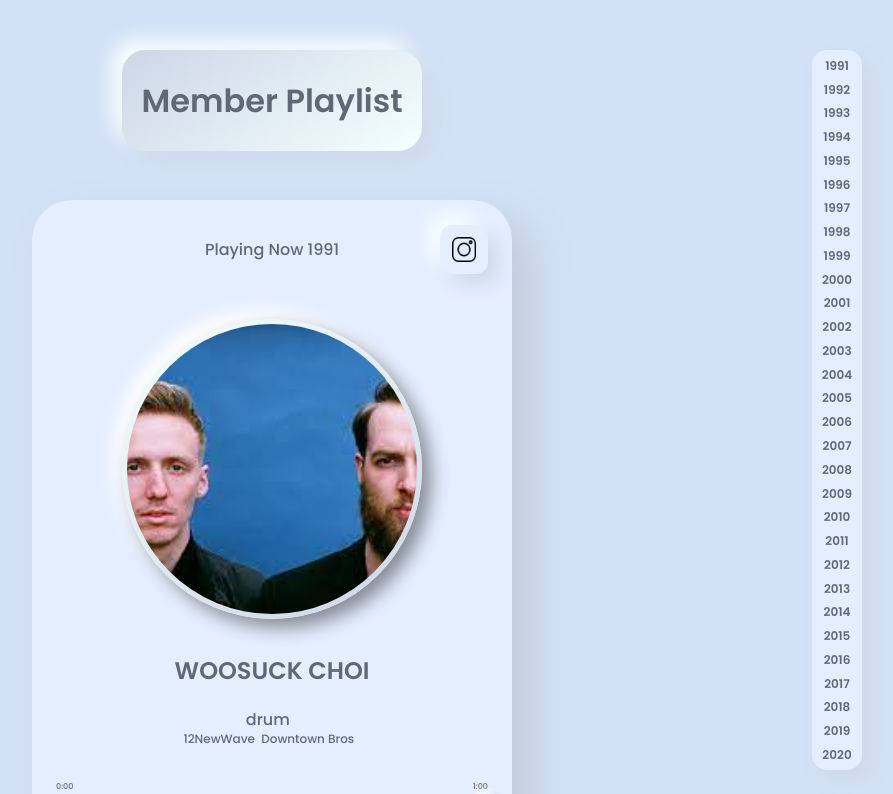
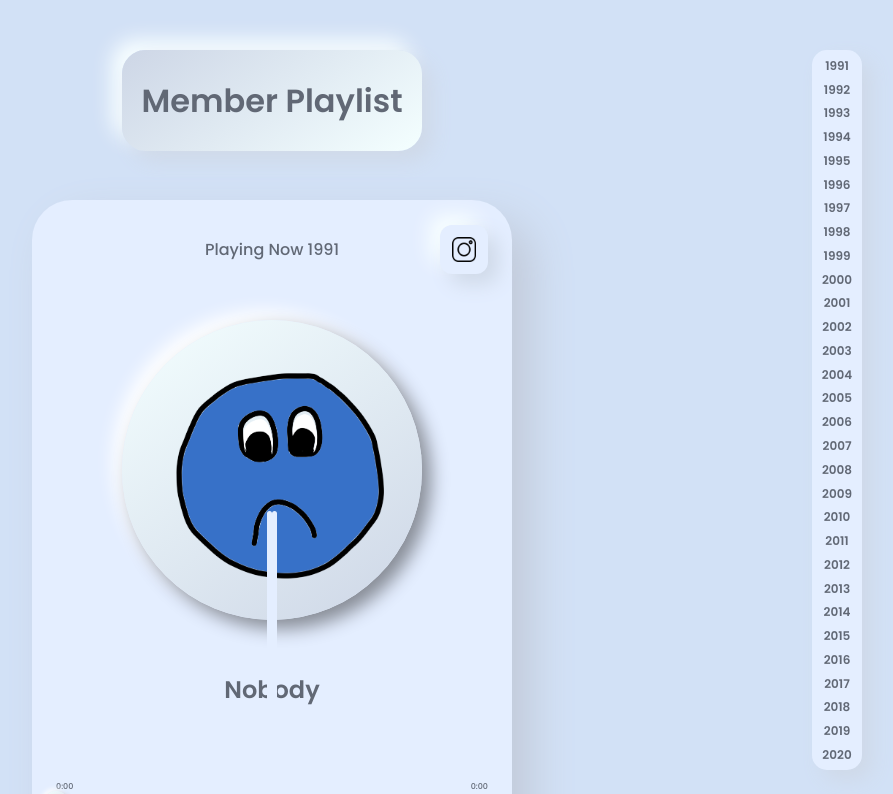
Before and after one commit to CriminalPenguin/artist_in_hema, a React (Create React App) app in the folder hema-app/: page /members in a window 1280 px wide. Shown: the top 794 px of the page, without its empty margins (368-1261 px from the left). Built offline with nearby package versions, Linux system fonts and the light colour scheme.

Commit message:
더미 데이터 제거 및 에러 방지 코드 작성

```diff
--- a/hema-app/src/App.css
+++ b/hema-app/src/App.css
@@ -2,28 +2,6 @@
   text-align: center;
   font-family: 'Poppins', sans-serif;
 }
-
-/* PC , 테블릿 가로 (해상도 768px ~ 1023px)*/
-@media all and (min-width:768px) and (max-width:1023px) {
-  /*스타일입력*/
-}
-
-/* 테블릿 세로 (해상도 768px ~ 1023px)*/
-@media all and (min-width:768px) and (max-width:1023px) {
-  /*스타일입력*/
-}
-
-/* 모바일 가로, 테블릿 세로 (해상도 480px ~ 767px)*/
-@media all and (min-width:480px) and (max-width:767px) {
-  /*스타일입력*/
-}
-
-/* 모바일 가로, 테블릿 세로 (해상도 ~ 479px)*/
-@media all and (max-width:479px) {
-  /*스타일입력*/
-}
-
-
 
 .Div1 {
   position: relative;
@@ -244,16 +222,31 @@
 .CardPart {
   display: flex;
   flex-direction: column;
-  height: 80%;
+  height: 70%;
   width: 100%;
   justify-content: center;
   align-items: center;
   text-align: center;
 }
 
+.Join {
+  width: 100%;
+  height: 10%;
+  display: flex;
+  justify-content: center;
+  align-items: center;
+  text-align: center;
+  cursor: pointer;
+}
+
+.Join a {
+  text-decoration: none;
+  color: #616875;
+}
+
 .Card {
   position: relative;
-  height: 70%;
+  height: 78%;
   width: 100%;
   display: flex;
   justify-content: center;
@@ -277,7 +270,7 @@
 }
 
 .More {
-  height: 25%;
+  height: 17%;
   display: flex;
   justify-content: center;
   align-items: center;
@@ -406,3 +399,35 @@
     transform: none;
   }
 }
+
+/* PC , 테블릿 가로 (해상도 768px ~ 1023px)*/
+@media all and (min-width:768px) and (max-width:1023px) {
+  /*스타일입력*/
+}
+
+/* 테블릿 세로 (해상도 768px ~ 1023px)*/
+@media all and (min-width:768px) and (max-width:1023px) {
+  /*스타일입력*/
+}
+
+/* 모바일 가로, 테블릿 세로 (해상도 480px ~ 767px)*/
+@media all and (min-width:480px) and (max-width:767px) {
+  /*스타일입력*/
+  .Logobox {
+    position: absolute;
+    display: flex;
+    bottom: 40px;
+    right: 20px;
+  }
+
+  .Logobox img {
+    margin-left: 40px;
+    height: 30px;
+    width: 30px;
+  }
+}
+
+/* 모바일 가로, 테블릿 세로 (해상도 ~ 479px)*/
+@media all and (max-width:479px) {
+  /*스타일입력*/
+}
--- a/hema-app/src/App.js
+++ b/hema-app/src/App.js
@@ -9,6 +9,7 @@ import { useState } from 'react';
 import dummy from "./data/data.json"
 
 import Members from './Members2.js';
+import Register from './Register.js';
 
 import { Route } from 'react-router-dom';
 
@@ -50,6 +51,10 @@ function App() {
 
       <Route path="/members">
         <Members></Members>
+      </Route>
+
+      <Route path="/register">
+        <Register></Register>
       </Route>
     </div>
   );
@@ -129,7 +134,7 @@ function Div3(props) {
   return (
     <div className="Div3">
       <div className="CardTitle">
-        <div className="Title">Random Artists</div>
+        <div className="Title">Artists</div>
       </div>
       <div className="CardPart">
         <CardSlide 카드={props.카드} 카드변경={props.카드변경} 랜덤아이디={props.랜덤아이디}></CardSlide>
@@ -146,6 +151,7 @@ function Div3(props) {
         </div>
 
       </div>
+      <div className="Join"><a href="/register">Are you a member of this community?</a></div>
     </div>
   );
 } //파트3만 렌더링
--- a/hema-app/src/Members2.css
+++ b/hema-app/src/Members2.css
@@ -23,6 +23,13 @@
   font-size: 12px;
   line-height: 17px;
   cursor: pointer;
+}
+
+.Navbar div:hover {
+  font-weight: 800;
+  font-size: 14px;
+  line-height: 17px;
+
 }
 
 .Main {
@@ -352,3 +359,45 @@
   height: 100%;
   width: 30%;
 }
+
+/* 테블릿 세로 (해상도 768px ~ 1023px)*/
+@media all and (min-width:768px) and (max-width:1023px) {
+  /*스타일입력*/
+}
+
+/* 모바일 가로, 테블릿 세로 (해상도 480px ~ 767px)*/
+@media all and (min-width:480px) and (max-width:767px) {
+  /*스타일입력*/
+  .Navbar {
+    height: 100%;
+    width: 30px;
+    position: fixed;
+    left: 0;
+    top:0;
+    display: flex;
+    flex-direction: column;
+    justify-content: space-evenly;
+    z-index: 1;
+    border-radius: 0;
+    box-shadow: none;
+  }
+
+  .Navbar div {
+    color: #616875;
+    font-weight: 400;
+    font-size: 8px;
+    line-height: 13px;
+    cursor: pointer;
+  }
+
+  .Navbar div:hover {
+    font-weight: 600;
+    font-size: 10px;
+    line-height: 15px;
+  }
+}
+
+/* 모바일 가로, 테블릿 세로 (해상도 ~ 479px)*/
+@media all and (max-width:479px) {
+  /*스타일입력*/
+}
--- a/hema-app/src/Members2.js
+++ b/hema-app/src/Members2.js
@@ -67,9 +67,28 @@ function Show(props) {
 
   let [num, num변경] = useState(0);
   var 선택자 = data[num];
+
   var len = data.length;
   var barnum = 1/len;
+
+  if (선택자 === undefined){
+    선택자 = {
+      "id" : 0,
+      "join" : "",
+      "name" : "",
+      "class" : "",
+      "ename" : "Nobody",
+      "phone" : "01041391978",
+      "session" : [],
+      "band" : [],
+      "insta" : ""
+    };
+
+    barnum = 0;
+  }
+
   var result = barnum*(num+1)*100;
+
   const style={
     width: `${result}%`
   };
--- /dev/null
+++ b/hema-app/src/Register.css
@@ -0,0 +1,21 @@
+.Page2 {
+  display: flex;
+  width: 100%;
+  justify-content: center;
+  text-align: center;
+  align-items: center;
+  height: 100vh;
+}
+
+.Nemo {
+  height: 760px;
+  width: 480px;
+  display: flex;
+  flex-direction: column;
+  border-radius: 20px;
+  background: #e4eeff;
+
+  justify-content: center;
+  text-align: center;
+  align-items: center;
+}
--- /dev/null
+++ b/hema-app/src/Register.js
@@ -0,0 +1,13 @@
+import './Register.css';
+import React from 'react';
+
+function Register() {
+  return (
+    <div className="Page2">
+      <div className="Nemo">
+      </div>
+    </div>
+  );
+}
+
+export default Register;
--- a/hema-app/src/data/data.json
+++ b/hema-app/src/data/data.json
@@ -106,314 +106,6 @@
       "band" : ["12NewWave", "Downtown Bros"],
       "add" : "⚽️",
       "insta": ""
-    },
-    {
-      "id" : 10,
-      "join" : 1991,
-      "name" : "최우석",
-      "class" : "08",
-      "ename" : "WOOSUCK CHOI",
-      "phone" : "01087679455",
-      "session" : ["drum"],
-      "band" : ["12NewWave", "Downtown Bros"],
-      "insta": ""
-    },
-    {
-      "id" : 11,
-      "join" : 1992,
-      "name" : "최우석",
-      "class" : "08",
-      "ename" : "WOOSUCK CHOI",
-      "phone" : "01087679455",
-      "session" : ["drum"],
-      "band" : ["12NewWave", "Downtown Bros"],
-      "insta": ""
-    },
-    {
-      "id" : 12,
-      "join" : 1993,
-      "name" : "최우석",
-      "class" : "08",
-      "ename" : "WOOSUCK CHOI",
-      "phone" : "01087679455",
-      "session" : ["drum"],
-      "band" : ["12NewWave", "Downtown Bros"],
-      "insta": ""
-    },
-    {
-      "id" : 13,
-      "join" : 1994,
-      "name" : "최우석",
-      "class" : "08",
-      "ename" : "WOOSUCK CHOI",
-      "phone" : "01087679455",
-      "session" : ["drum"],
-      "band" : ["12NewWave", "Downtown Bros"],
-      "insta": ""
-    },
-    {
-      "id" : 14,
-      "join" : 1995,
-      "name" : "최우석",
-      "class" : "08",
-      "ename" : "WOOSUCK CHOI",
-      "phone" : "01087679455",
-      "session" : ["drum"],
-      "band" : ["12NewWave", "Downtown Bros"],
-      "insta": ""
-    },
-    {
-      "id" : 15,
-      "join" : 1996,
-      "name" : "최우석",
-      "class" : "08",
-      "ename" : "WOOSUCK CHOI",
-      "phone" : "01087679455",
-      "session" : ["drum"],
-      "band" : ["12NewWave", "Downtown Bros"],
-      "insta": ""
-    },
-    {
-      "id" : 16,
-      "join" : 1997,
-      "name" : "최우석",
-      "class" : "08",
-      "ename" : "WOOSUCK CHOI",
-      "phone" : "01087679455",
-      "session" : ["drum"],
-      "band" : ["12NewWave", "Downtown Bros"],
-      "insta": ""
-    },
-    {
-      "id" : 17,
-      "join" : 1998,
-      "name" : "최우석",
-      "class" : "08",
-      "ename" : "WOOSUCK CHOI",
-      "phone" : "01087679455",
-      "session" : ["drum"],
-      "band" : ["12NewWave", "Downtown Bros"],
-      "insta": ""
-    },
-    {
-      "id" : 18,
-      "join" : 1999,
-      "name" : "최우석",
-      "class" : "08",
-      "ename" : "WOOSUCK CHOI",
-      "phone" : "01087679455",
-      "session" : ["drum"],
-      "band" : ["12NewWave", "Downtown Bros"],
-      "insta": ""
-    },
-    {
-      "id" : 19,
-      "join" : 2000,
-      "name" : "최우석",
-      "class" : "08",
-      "ename" : "WOOSUCK CHOI",
-      "phone" : "01087679455",
-      "session" : ["drum"],
-      "band" : ["12NewWave", "Downtown Bros"],
-      "insta": ""
-    },
-    {
-      "id" : 20,
-      "join" : 2001,
-      "name" : "최우석",
-      "class" : "08",
-      "ename" : "WOOSUCK CHOI",
-      "phone" : "01087679455",
-      "session" : ["drum"],
-      "band" : ["12NewWave", "Downtown Bros"],
-      "insta": ""
-    },
-    {
-      "id" : 21,
-      "join" : 2002,
-      "name" : "최우석",
-      "class" : "08",
-      "ename" : "WOOSUCK CHOI",
-      "phone" : "01087679455",
-      "session" : ["drum"],
-      "band" : ["12NewWave", "Downtown Bros"],
-      "insta": ""
-    },
-    {
-      "id" : 22,
-      "join" : 2003,
-      "name" : "최우석",
-      "class" : "08",
-      "ename" : "WOOSUCK CHOI",
-      "phone" : "01087679455",
-      "session" : ["drum"],
-      "band" : ["12NewWave", "Downtown Bros"],
-      "insta": ""
-    },
-    {
-      "id" : 23,
-      "join" : 2004,
-      "name" : "최우석",
-      "class" : "08",
-      "ename" : "WOOSUCK CHOI",
-      "phone" : "01087679455",
-      "session" : ["drum"],
-      "band" : ["12NewWave", "Downtown Bros"],
-      "insta": ""
-    },
-    {
-      "id" : 24,
-      "join" : 2005,
-      "name" : "최우석",
-      "class" : "08",
-      "ename" : "WOOSUCK CHOI",
-      "phone" : "01087679455",
-      "session" : ["drum"],
-      "band" : ["12NewWave", "Downtown Bros"],
-      "insta": ""
-    },
-    {
-      "id" : 25,
-      "join" : 2006,
-      "name" : "최우석",
-      "class" : "08",
-      "ename" : "WOOSUCK CHOI",
-      "phone" : "01087679455",
-      "session" : ["drum"],
-      "band" : ["12NewWave", "Downtown Bros"],
-      "insta": ""
-    },
-    {
-      "id" : 26,
-      "join" : 2007,
-      "name" : "최우석",
-      "class" : "08",
-      "ename" : "WOOSUCK CHOI",
-      "phone" : "01087679455",
-      "session" : ["drum"],
-      "band" : ["12NewWave", "Downtown Bros"],
-      "insta": ""
-    },
-    {
-      "id" : 27,
-      "join" : 2008,
-      "name" : "최우석",
-      "class" : "08",
-      "ename" : "WOOSUCK CHOI",
-      "phone" : "01087679455",
-      "session" : ["drum"],
-      "band" : ["12NewWave", "Downtown Bros"],
-      "insta": ""
-    },
-    {
-      "id" : 28,
-      "join" : 2009,
-      "name" : "최우석",
-      "class" : "08",
-      "ename" : "WOOSUCK CHOI",
-      "phone" : "01087679455",
-      "session" : ["drum"],
-      "band" : ["12NewWave", "Downtown Bros"],
-      "insta": ""
-    },
-    {
-      "id" : 29,
-      "join" : 2010,
-      "name" : "최우석",
-      "class" : "08",
-      "ename" : "WOOSUCK CHOI",
-      "phone" : "01087679455",
-      "session" : ["drum"],
-      "band" : ["12NewWave", "Downtown Bros"],
-      "insta": ""
-    },
-    {
-      "id" : 30,
-      "join" : 2011,
-      "name" : "최우석",
-      "class" : "08",
-      "ename" : "WOOSUCK CHOI",
-      "phone" : "01087679455",
-      "session" : ["drum"],
-      "band" : ["12NewWave", "Downtown Bros"],
-      "insta": ""
-    },
-    {
-      "id" : 31,
-      "join" : 2014,
-      "name" : "최우석",
-      "class" : "08",
-      "ename" : "WOOSUCK CHOI",
-      "phone" : "01087679455",
-      "session" : ["drum"],
-      "band" : ["12NewWave", "Downtown Bros"],
-      "insta": ""
-    },
-    {
-      "id" : 32,
-      "join" : 2015,
-      "name" : "최우석",
-      "class" : "08",
-      "ename" : "WOOSUCK CHOI",
-      "phone" : "01087679455",
-      "session" : ["drum"],
-      "band" : ["12NewWave", "Downtown Bros"],
-      "insta": ""
-    },
-    {
-      "id" : 33,
-      "join" : 2016,
-      "name" : "최우석",
-      "class" : "08",
-      "ename" : "WOOSUCK CHOI",
-      "phone" : "01087679455",
-      "session" : ["drum"],
-      "band" : ["12NewWave", "Downtown Bros"],
-      "insta": ""
-    },
-    {
-      "id" : 34,
-      "join" : 2017,
-      "name" : "최우석",
-      "class" : "08",
-      "ename" : "WOOSUCK CHOI",
-      "phone" : "01087679455",
-      "session" : ["drum"],
-      "band" : ["12NewWave", "Downtown Bros"],
-      "insta": ""
-    },
-    {
-      "id" : 35,
-      "join" : 2018,
-      "name" : "최우석",
-      "class" : "08",
-      "ename" : "WOOSUCK CHOI",
-      "phone" : "01087679455",
-      "session" : ["drum"],
-      "band" : ["12NewWave", "Downtown Bros"],
-      "insta": ""
-    },
-    {
-      "id" : 36,
-      "join" : 2019,
-      "name" : "최우석",
-      "class" : "08",
-      "ename" : "WOOSUCK CHOI",
-      "phone" : "01087679455",
-      "session" : ["drum"],
-      "band" : ["12NewWave", "Downtown Bros"],
-      "insta": ""
-    },
-    {
-      "id" : 37,
-      "join" : 2020,
-      "name" : "최우석",
-      "class" : "08",
-      "ename" : "WOOSUCK CHOI",
-      "phone" : "01087679455",
-      "session" : ["drum"],
-      "band" : ["12NewWave", "Downtown Bros"],
-      "insta": ""
     }
   ]
 }
```
Also changed, not shown: hema-app/src/sample/0.jpeg (added), hema-app/src/sample/37.jpeg (deleted).
